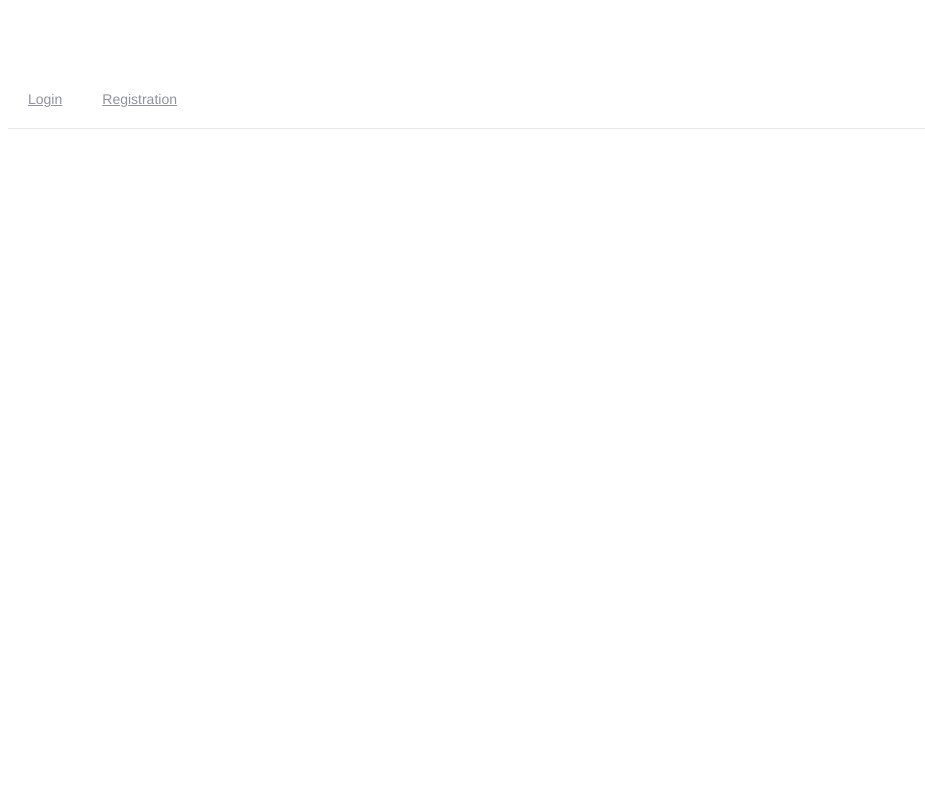
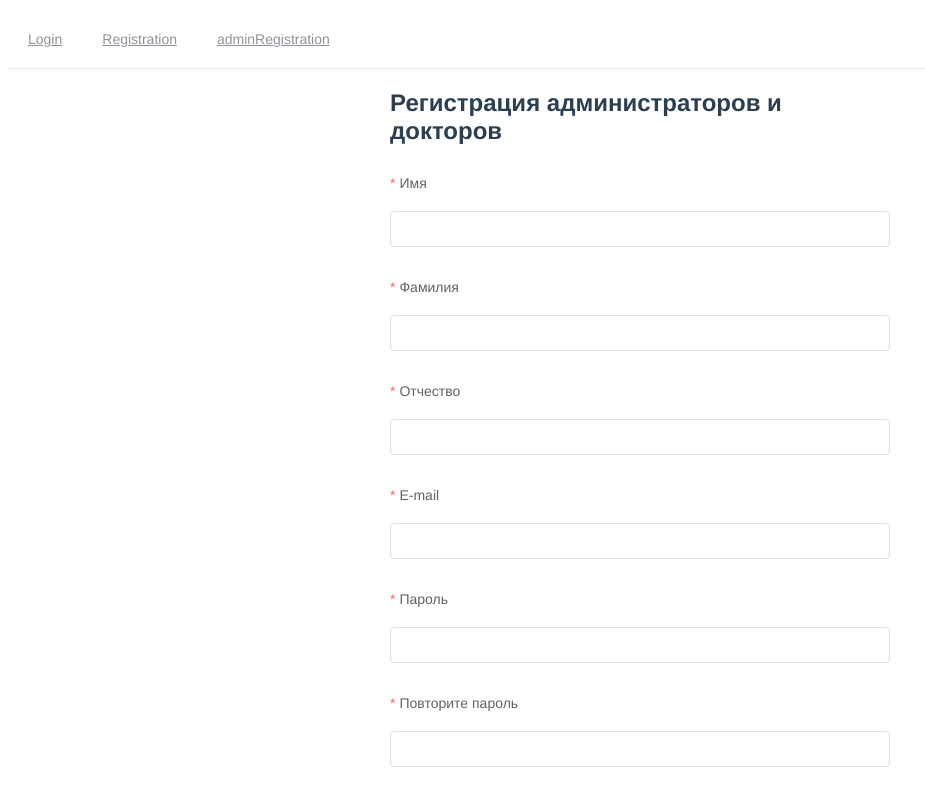
Before and after one commit to katseliv/healthcare-frontend, a Vue app: page /admin in a window 1280 px wide. Before the commit this address had no page. Shown: the top 800 px of the page, without its empty margins (0-925 px from the left). Built offline with nearby package versions, Linux system fonts and the light colour scheme.

Commit message:
AdminRegFromAdded

```diff
--- a/src/App.vue
+++ b/src/App.vue
@@ -1,7 +1,18 @@
 <template>
-  <div id="nav"></div>
-  <main-container />
-  <router-view />
+  <div>
+    <el-menu mode="horizontal" class="main-menu">
+      <el-menu-item index="1">
+        <router-link to="/login">Login</router-link>
+      </el-menu-item>
+      <el-menu-item index="2">
+        <router-link to="/registration">Registration</router-link>
+      </el-menu-item>
+      <el-menu-item index="3">
+        <router-link to="/admin/registration">adminRegistration</router-link>
+      </el-menu-item>
+    </el-menu>
+  </div>
+  <MainContainer><router-view /></MainContainer>
 </template>
 
 <script lang="ts">
--- /dev/null
+++ b/src/views/AdminRegistration.vue
@@ -0,0 +1,107 @@
+<template>
+  <el-form
+    ref="registration"
+    :model="registration"
+    label-width="120px"
+    label-position="top"
+    size="medium"
+    class="form"
+  >
+    <h2>Регистрация администраторов и докторов</h2>
+    <el-form-item label="Имя" required>
+      <el-input v-model="registration.userData.name"></el-input>
+    </el-form-item>
+    <el-form-item label="Фамилия" required>
+      <el-input v-model="registration.userData.surname"></el-input>
+    </el-form-item>
+    <el-form-item label="Отчество" required>
+      <el-input v-model="registration.userData.parentName"></el-input>
+    </el-form-item>
+    <el-form-item label="E-mail" required>
+      <el-input type="email" v-model="registration.userData.eMail"></el-input>
+    </el-form-item>
+    <el-form-item label="Пароль" required>
+      <el-input
+        type="password"
+        v-model="registration.userData.password"
+      ></el-input>
+    </el-form-item>
+    <el-form-item label="Повторите пароль" required>
+      <el-input
+        type="password"
+        v-model="registration.userData.passwordConfirmation"
+      ></el-input>
+    </el-form-item>
+
+    <div v-if="registration.userType === 'doctor'">
+      <el-form-item
+        v-for="(speciality, i) in registration.doctorInputs.specialities"
+        v-bind:key="speciality.id"
+        type="text"
+        label="Специальность"
+      >
+        <el-input
+          type="text"
+          v-model="registration.doctorInputs.specialities[i]"
+        ></el-input>
+      </el-form-item>
+    </div>
+
+    <el-form-item label="Тип пользователя">
+      <el-radio-group v-model="registration.userType">
+        <el-radio label="admin">Админ</el-radio>
+        <el-radio label="doctor">Доктор</el-radio>
+      </el-radio-group>
+    </el-form-item>
+
+    <el-form-item>
+      <el-button type="primary" @click="onSubmit">Подтвердить</el-button>
+    </el-form-item>
+  </el-form>
+</template>
+
+<script>
+export default {
+  data() {
+    return {
+      registration: {
+        userType: "admin",
+
+        userData: {
+          name: "",
+          surname: "",
+          parentName: "",
+          eMail: "",
+          password: "",
+          passwordСonfirmation: "",
+        },
+        doctorInputs: {
+          exp: "",
+          specialities: [""],
+        },
+      },
+    };
+  },
+  methods: {
+    onSubmit() {
+      console.log(this.registration);
+    },
+    addSpeciality() {
+      this.registration.doctorInputs.specialities.push("");
+    },
+  },
+};
+</script>
+
+<style lang="css" scoped>
+.form {
+  max-width: 500px;
+  margin: 0 auto;
+  padding: 0 50px;
+}
+@media (max-width: 576px) {
+  .form {
+    padding: 0 10px;
+  }
+}
+</style>
--- a/src/views/MainContainer.vue
+++ b/src/views/MainContainer.vue
@@ -1,13 +1,6 @@
 <template>
   <div>
-    <el-menu mode="horizontal" class="main-menu">
-      <el-menu-item index="1">
-        <router-link to="/login">Login</router-link>
-      </el-menu-item>
-      <el-menu-item index="2">
-        <router-link to="/registration">Registration</router-link>
-      </el-menu-item>
-    </el-menu>
+    <slot></slot>
   </div>
 </template>
 
--- a/src/views/PatientRegistration.vue
+++ b/src/views/PatientRegistration.vue
@@ -19,9 +19,9 @@
     </el-form-item>
     <el-form-item label="Пол" required>
       <el-radio-group v-model="patientRegistration.sex">
-        <el-radio model-value="male" label="Мужской"></el-radio>
+        <el-radio label="male">Мужский</el-radio>
         <br />
-        <el-radio model-value="female" label="Женский"></el-radio>
+        <el-radio label="female">Женский</el-radio>
       </el-radio-group>
     </el-form-item>
     <el-form-item label="Возраст">
```
Also changed, not shown: src/router/index.ts (+11 -0 lines).
